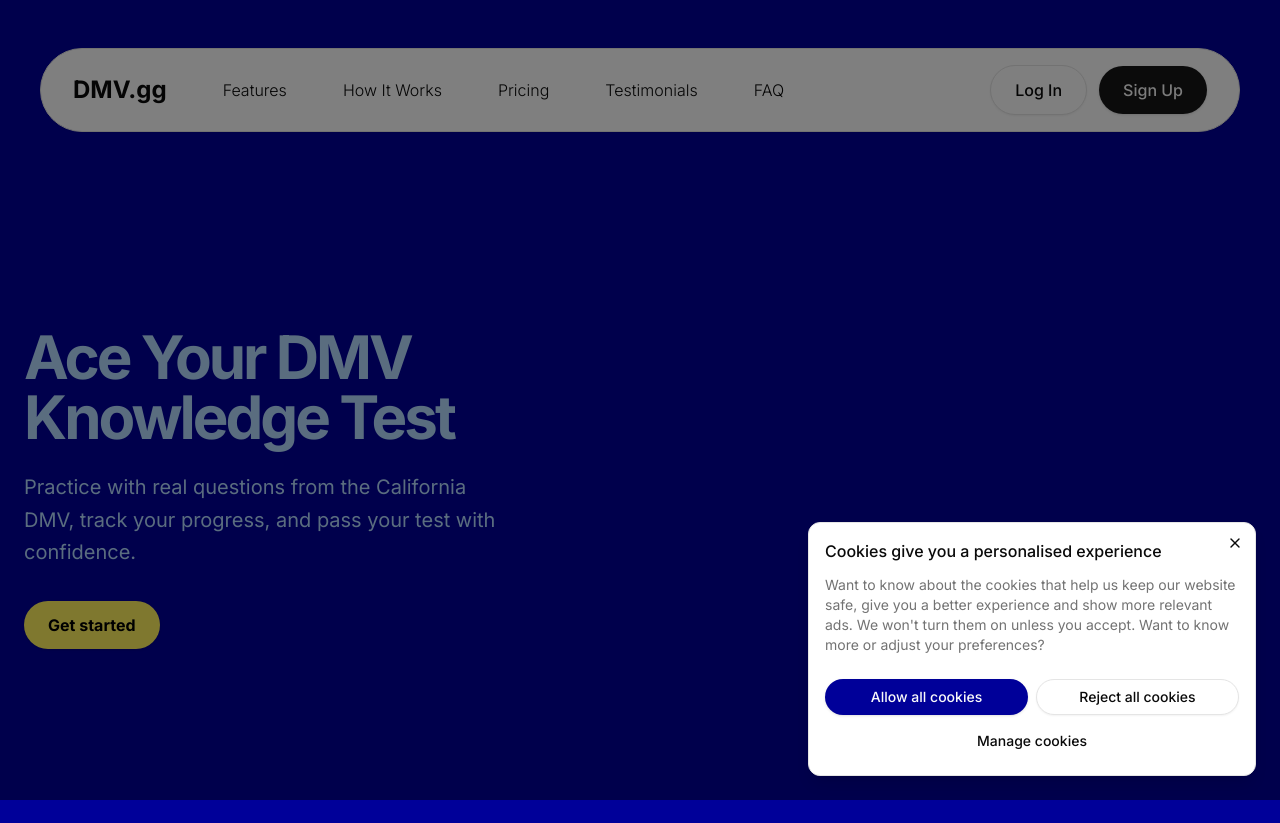
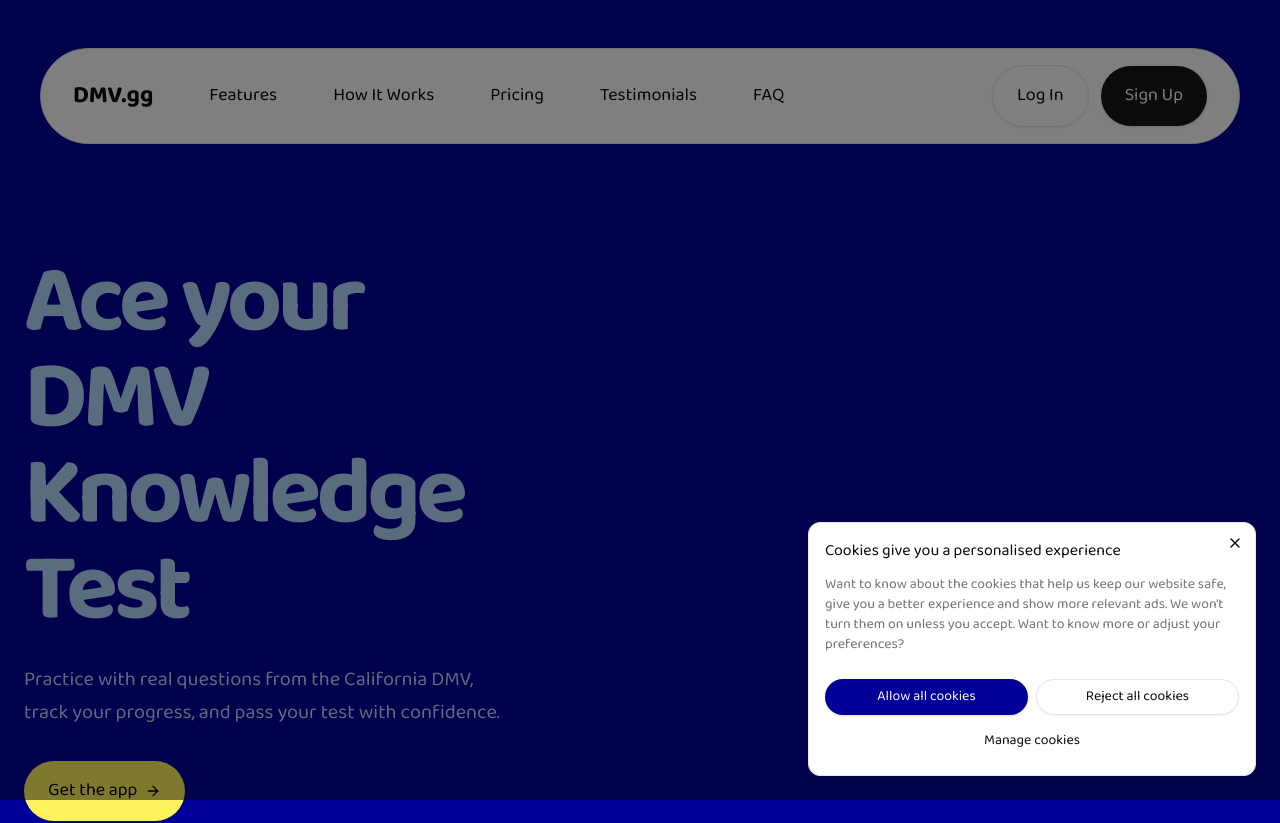
Before and after one commit to alvropena/dmv.gg, a Next.js app: page / in a window 1280 px wide. Shown: the top 823 px of the page. Built offline with nearby package versions, Linux system fonts and the light colour scheme; no server answers.

Commit message:
Update font imports and button sizes

```diff
--- a/app/layout.tsx
+++ b/app/layout.tsx
@@ -1,5 +1,5 @@
 import type { Metadata } from "next";
-import { Inter } from "next/font/google";
+import { Baloo_Bhai_2 } from "next/font/google";
 import "./globals.css";
 import { ClerkProvider } from "@clerk/nextjs";
 import { Header } from "@/components/Header";
@@ -8,7 +8,7 @@ import { Toaster } from "@/components/ui/sonner";
 import { Analytics } from "@vercel/analytics/react";
 import { CookieConsentDialog } from "@/components/CookieConsentDialog";
 
-const inter = Inter({ subsets: ["latin"] });
+const balooBhai2 = Baloo_Bhai_2({ weight: ["400", "700"], subsets: ["latin"] });
 
 export const metadata: Metadata = {
 	title: "DMV.gg - Ace Your DMV Test",
@@ -36,7 +36,7 @@ export default function RootLayout({
 	return (
 		<ClerkProvider>
 			<html lang="en" suppressHydrationWarning>
-				<body className={`${inter.className} bg-[#000099]`}>
+				<body className={`${balooBhai2.className} bg-[#000099]`}>
 					<Providers>
 						<Header />
 						{children}
--- a/components/Header.tsx
+++ b/components/Header.tsx
@@ -65,35 +65,35 @@ export function Header() {
     <>
       <Button
         variant="ghost"
-        className="text-md font-light px-6 py-3 h-auto rounded-full"
+        className="text-lg font-light px-6 py-4 h-auto rounded-full"
         onClick={() => window.location.href = '#features'}
       >
         Features
       </Button>
       <Button
         variant="ghost"
-        className="text-md font-light px-6 py-3 h-auto rounded-full"
+        className="text-lg font-light px-6 py-4 h-auto rounded-full"
         onClick={() => window.location.href = '#how-it-works'}
       >
         How It Works
       </Button>
       <Button
         variant="ghost"
-        className="text-md font-light px-6 py-3 h-auto rounded-full"
+        className="text-lg font-light px-6 py-4 h-auto rounded-full"
         onClick={() => window.location.href = '#pricing'}
       >
         Pricing
       </Button>
       <Button
         variant="ghost"
-        className="text-md font-light px-6 py-3 h-auto rounded-full"
+        className="text-lg font-light px-6 py-4 h-auto rounded-full"
         onClick={() => window.location.href = '#testimonials'}
       >
         Testimonials
       </Button>
       <Button
         variant="ghost"
-        className="text-md font-light px-6 py-3 h-auto rounded-full"
+        className="text-lg font-light px-6 py-4 h-auto rounded-full"
         onClick={() => window.location.href = '#faq'}
       >
         FAQ
@@ -114,13 +114,13 @@ export function Header() {
       <Button
         onClick={handleGetStarted}
         variant="outline"
-        className="rounded-full text-base px-6 py-3 h-auto"
+        className="rounded-full text-lg px-6 py-4 h-auto"
       >
         Log In
       </Button>
       <Button
         onClick={handleGetStarted}
-        className="rounded-full text-base px-6 py-3 h-auto"
+        className="rounded-full text-lg px-6 py-4 h-auto"
       >
         Sign Up
       </Button>
--- a/components/landing/Hero.tsx
+++ b/components/landing/Hero.tsx
@@ -3,7 +3,7 @@
 import { Button } from "@/components/ui/button";
 import { useState } from "react";
 import { SignInDialog } from "@/components/SignInDialog";
-
+import { ArrowRight } from "lucide-react";
 export default function Hero() {
 	const [isSignInOpen, setIsSignInOpen] = useState(false);
 
@@ -18,8 +18,8 @@ export default function Hero() {
 				<div className="grid gap-6 lg:grid-cols-[1fr_600px] lg:gap-12 xl:grid-cols-[1fr_700px]">
 					<div className="flex flex-col justify-center space-y-4 md:space-y-8">
 						<div className="space-y-2 md:space-y-6">
-							<h1 className="text-4xl font-bold tracking-tighter text-[#B6DBFF] sm:text-5xl md:text-5xl lg:text-6xl">
-								Ace Your DMV Knowledge Test
+							<h1 className="text-4xl font-extrabold tracking-tighter text-[#B6DBFF] sm:text-5xl md:text-5xl lg:text-7xl xl:text-8xl">
+								Ace your DMV Knowledge Test
 							</h1>
 							<p className="max-w-[600px] text-[#B6DBFF] md:text-xl/relaxed lg:text-base/relaxed xl:text-xl/relaxed">
 								Practice with real questions from the California DMV, track your
@@ -28,10 +28,11 @@ export default function Hero() {
 						</div>
 						<div className="flex gap-2">
 							<Button
-								className="rounded-full text-base font-bold px-6 py-3 h-auto bg-[#FFF25F] text-black hover:bg-[#FFF25F]/90 hover:text-black"
+								className="rounded-full text-lg px-6 py-4 h-auto bg-[#FFF25F] text-black hover:bg-[#FFF25F]/90 hover:text-black"
 								onClick={handleStartPracticing}
 							>
-								Get started
+								Get the app
+								<ArrowRight className="w-4 h-4" />
 							</Button>
 						</div>
 					</div>
```
